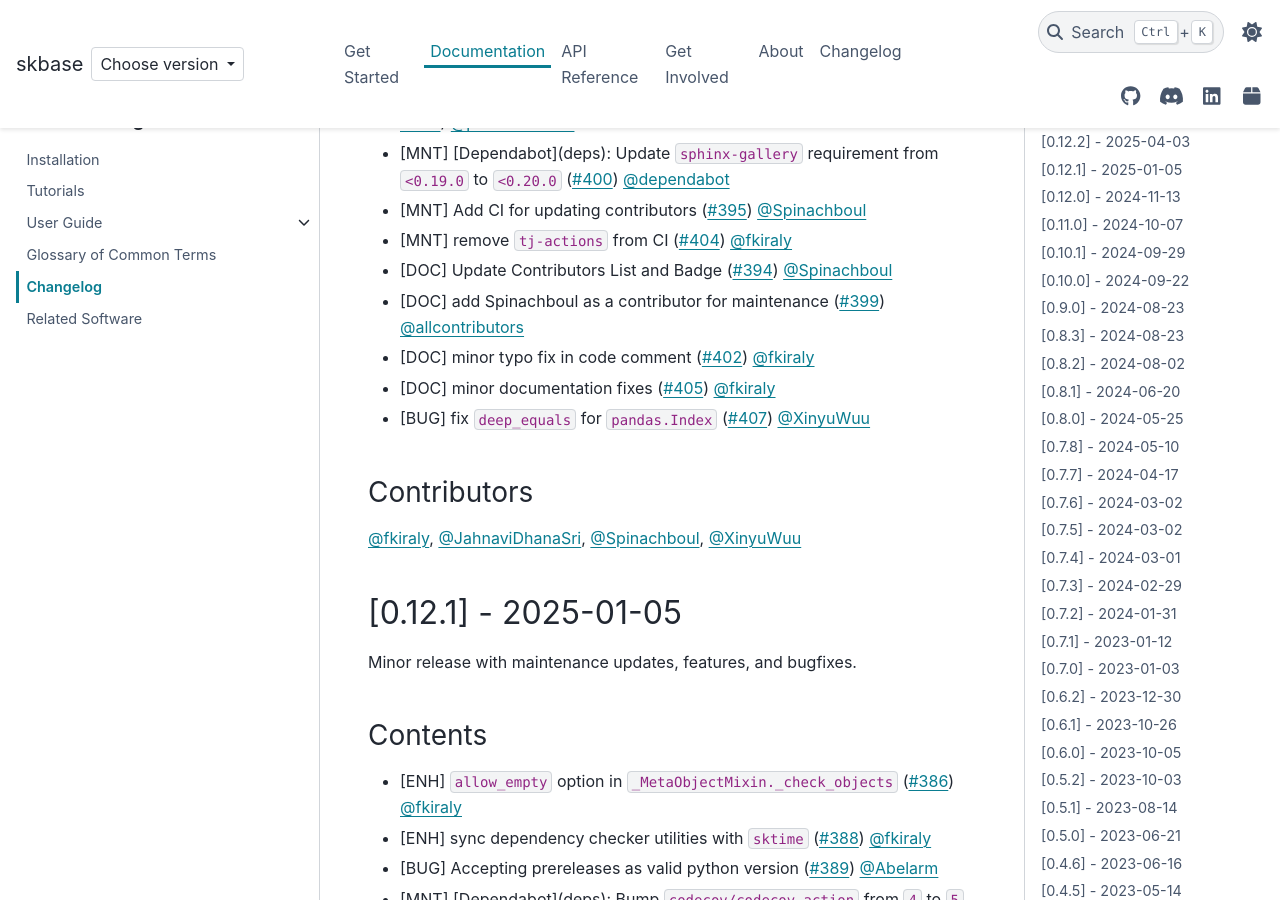
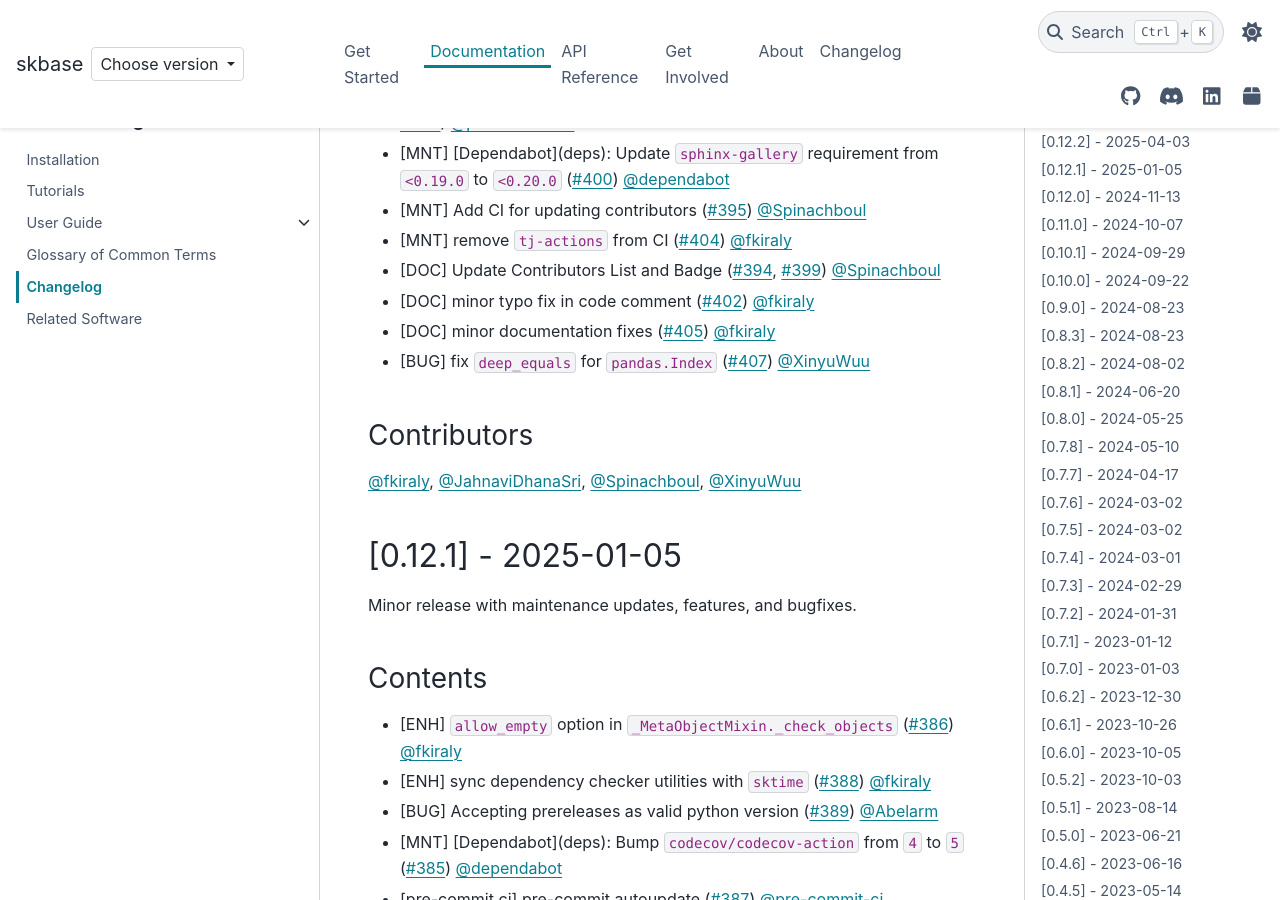
Before and after one commit to sktime/skbase, a Sphinx documentation site: the page built from docs/source/user_documentation/changelog.rst, in a window 1280 px wide and 900 px high, scrolled down 633 px. Built offline with Sphinx 7.4.7 and the PyData theme 0.15.4, drawn with Linux system fonts in a browser that asks for light colours; comment, search, counter and statistics services are not loaded.

Commit message:
Update changelog.rst

```diff
--- a/docs/source/user_documentation/changelog.rst
+++ b/docs/source/user_documentation/changelog.rst
@@ -22,13 +22,16 @@
 Contents
 --------
 
-* [ENH] refactor repetitive clone tests with pytest.mark.parametrize, fixes #170  (:pr:`392`) :user:`JahnaviDhanaSri`
-* [pre-commit.ci] pre-commit autoupdate (:pr:`393`, :pr:`397`, :pr:`398`, :pr:`401`, :pr:`403`, :pr:`408`) :user:`pre-commit-ci`
-* [MNT] [Dependabot](deps): Update ``sphinx-gallery`` requirement from ``<0.19.0`` to ``<0.20.0`` (:pr:`400`) :user:`dependabot`
+* [ENH] refactor repetitive clone tests with pytest.mark.parametrize, fixes #170
+  (:pr:`392`) :user:`JahnaviDhanaSri`
+* [pre-commit.ci] pre-commit autoupdate
+  (:pr:`393`, :pr:`397`, :pr:`398`, :pr:`401`, :pr:`403`, :pr:`408`)
+  :user:`pre-commit-ci`
+* [MNT] [Dependabot](deps): Update ``sphinx-gallery`` requirement
+  from ``<0.19.0`` to ``<0.20.0`` (:pr:`400`) :user:`dependabot`
 * [MNT] Add CI for updating contributors (:pr:`395`) :user:`Spinachboul`
 * [MNT] remove ``tj-actions`` from CI (:pr:`404`) :user:`fkiraly`
-* [DOC] Update Contributors List and Badge (:pr:`394`) :user:`Spinachboul`
-* [DOC] add Spinachboul as a contributor for maintenance (:pr:`399`) :user:`allcontributors`
+* [DOC] Update Contributors List and Badge (:pr:`394`, :pr:`399`) :user:`Spinachboul`
 * [DOC] minor typo fix in code comment (:pr:`402`) :user:`fkiraly`
 * [DOC] minor documentation fixes (:pr:`405`) :user:`fkiraly`
 * [BUG] fix ``deep_equals`` for ``pandas.Index`` (:pr:`407`) :user:`XinyuWuu`
```
